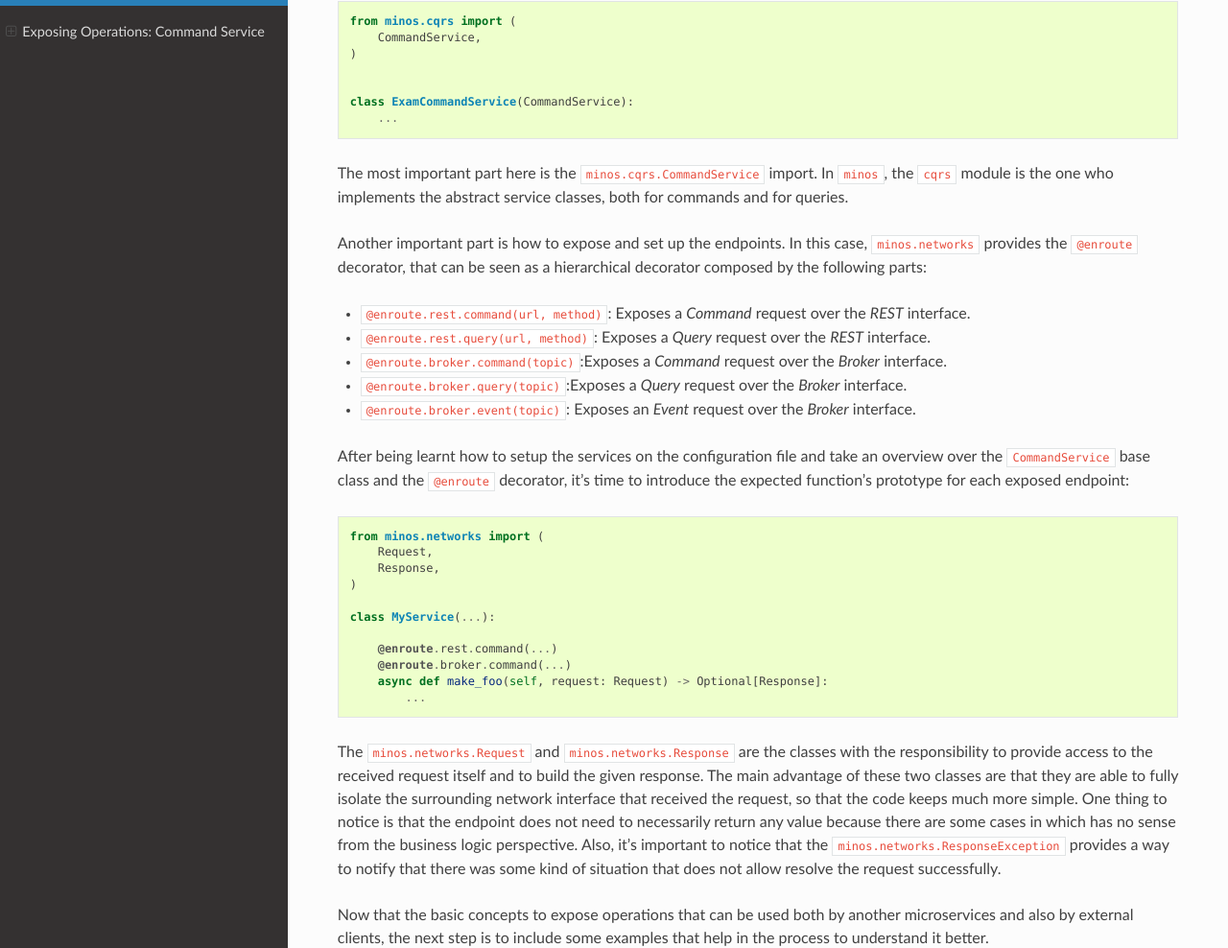
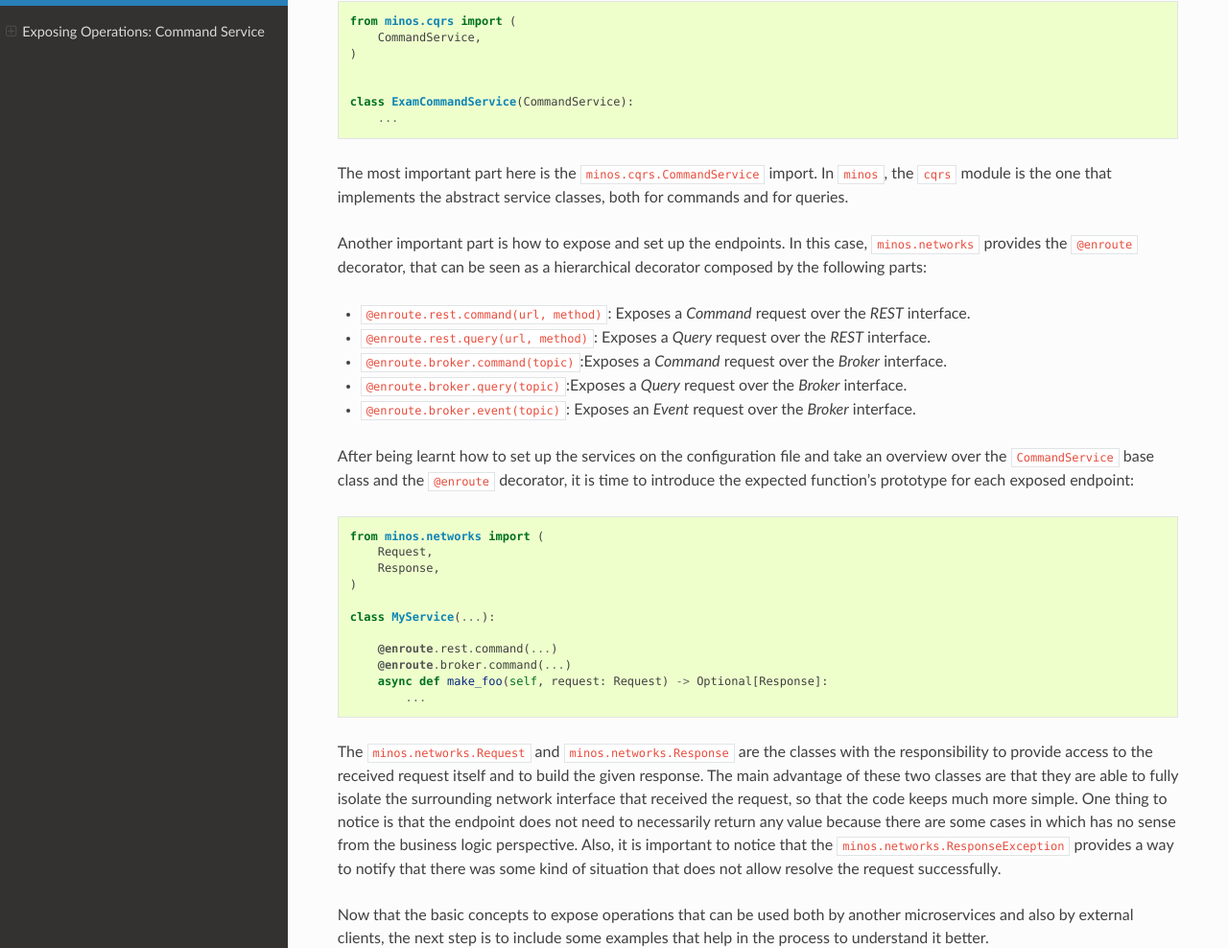
Before and after one commit to Clariteia/minos-documentation, a Sphinx documentation site: the page built from docs/quickstart/command.md, in a window 1280 px wide and 1400 px high, scrolled down 1214 px. Shown: the part 87-1075 px from the top of the window at 96% size. Built offline with Sphinx 7.4.7 and the Read the Docs theme 2.0.0, drawn with Linux system fonts in a browser that asks for light colours; some of the changed text lies outside the part shown.

Commit message:
- Fixed aggregate.
issue #2

````diff
--- a/docs/quickstart/command.md
+++ b/docs/quickstart/command.md
@@ -2,9 +2,9 @@
 
 ## Introduction
 
-After being learned how to setup a `minos` microservice and knowing the `Aggregate` basics and being able to start working on the domain model, the next step is to expose the implemented functionality outside, to be used both by another microservices and external clients! One of the main advantages of using `minos` is that it is able to expose endpoints over different interfaces transparently, so that the infrastructure details (that in many cases require a big effort) are handled by the framework and the business logic becomes into the leading actor of the microservice.
+After being learned how to set up a `minos` microservice and knowing the `Aggregate` basics and being able to start working on the domain model, the next step is to expose the implemented functionality outside, to be used both by another microservices and external clients! One of the main advantages of using `minos` is that it is able to expose endpoints over different interfaces transparently, so that the infrastructure details (that in many cases require a big effort) are handled by the framework and the business logic becomes the leading actor of the microservice.
 
-The `minos` framework is based on the [CQRS](https://martinfowler.com/bliki/CQRS.html) pattern, which is characterised by the partition of the system into two main parts: the one focused into `Command` processing and the one focused into `Query` resolving. Following the event driven ideas, the `CommandService` is the one who processes requests that modify the internal state of the microservice, with changes on the `Aggregate`, that generate events, that can be handled by the `QueryService`, who updates its own query-oriented database. Then, the requests that will not change the state of the microservice (so that, the ones that are read-only) should be resolved by the `QueryService` who asks its own database.
+The `minos` framework is based on the [CQRS](https://martinfowler.com/bliki/CQRS.html) pattern, which is characterised by the partition of the system into two main parts: the one focused into `Commands` processing and the one focused into `Queries` resolving. Following the event driven ideas, the `CommandService` is the one that processes requests that modify the internal state of the microservice, with changes on the `Aggregate`, that generate events, that can be handled by the `QueryService`, that updates its own query-oriented database. Then, the requests that will not change the state of the microservice (so that, the ones that are read-only) should be resolved by the `QueryService` that asks its own database.
 
 The rest of the section is focused into the `CommandService` and the basic syntax to expose endpoints. Next, the :doc:`/quickstart/query` guide is fully focused into the `QueryService` and how to read and update the user-defined query database.
 
@@ -48,7 +48,7 @@ class ExamCommandService(CommandService):
     ...
 ```
 
-The most important part here is the `minos.cqrs.CommandService` import. In `minos`, the `cqrs` module is the one who implements the abstract service classes, both for commands and for queries.
+The most important part here is the `minos.cqrs.CommandService` import. In `minos`, the `cqrs` module is the one that implements the abstract service classes, both for commands and for queries.
 
 Another important part is how to expose and set up the endpoints. In this case, `minos.networks` provides the `@enroute` decorator, that can be seen as a hierarchical decorator composed by the following parts:
 * `@enroute.rest.command(url, method)`: Exposes a *Command* request over the *REST* interface.
@@ -57,7 +57,7 @@ Another important part is how to expose and set up the endpoints. In this case,
 * `@enroute.broker.query(topic)`:Exposes a *Query* request over the *Broker* interface.
 * `@enroute.broker.event(topic)`: Exposes an *Event* request over the *Broker* interface.
 
-After being learnt how to setup the services on the configuration file and take an overview over the `CommandService` base class and the `@enroute` decorator, it's time to introduce the expected function's prototype for each exposed endpoint:
+After being learnt how to set up the services on the configuration file and take an overview over the `CommandService` base class and the `@enroute` decorator, it is time to introduce the expected function's prototype for each exposed endpoint:
 
 ```python
 from minos.networks import (
@@ -74,7 +74,7 @@ class MyService(...):
 
 ```
 
-The `minos.networks.Request` and `minos.networks.Response` are the classes with the responsibility to provide access to the received request itself and to build the given response. The main advantage of these two classes are that they are able to fully isolate the surrounding network interface that received the request, so that the code keeps much more simple. One thing to notice is that the endpoint does not need to necessarily return any value because there are some cases in which has no sense from the business logic perspective. Also, it's important to notice that the `minos.networks.ResponseException` provides a way to notify that there was some kind of situation that does not allow resolve the request successfully.
+The `minos.networks.Request` and `minos.networks.Response` are the classes with the responsibility to provide access to the received request itself and to build the given response. The main advantage of these two classes are that they are able to fully isolate the surrounding network interface that received the request, so that the code keeps much more simple. One thing to notice is that the endpoint does not need to necessarily return any value because there are some cases in which has no sense from the business logic perspective. Also, it is important to notice that the `minos.networks.ResponseException` provides a way to notify that there was some kind of situation that does not allow resolve the request successfully.
 
 Now that the basic concepts to expose operations that can be used both by another microservices and also by external clients, the next step is to include some examples that help in the process to understand it better.
 
@@ -109,7 +109,7 @@ class ExamCommandService(CommandService):
 
 ```
 
-In this case, the command is exposed both over the *REST* and *Broker* interfaces. The way to extract the information from a `Request` instance is through its `content()` method, that in this case is assumed to be a `dict` instance containing the `subject` and `title` fields. The `return` value in this case is a `Response` instance, in which the content is composed of an `UUID` instance, but another composed options would have been possible. To know more about that, it's recommended to visit [TODO: link to Request/Response architecture section].
+In this case, the command is exposed both over the *REST* and *Broker* interfaces. The way to extract the information from a `Request` instance is through its `content()` method, that in this case is assumed to be a `dict` instance containing the `subject` and `title` fields. The `return` value in this case is a `Response` instance, in which the content is composed of an `UUID` instance, but another composed options would have been possible. To know more about that, it is recommended to visit [TODO: link to Request/Response architecture section].
 
 ## Adding `Exam` questions!
 
@@ -182,7 +182,7 @@ The interesting part of this handling method is that it does not return any `Res
 
 ## Deleting `Exam` by events...
 
-The `Exam` aggregate contains a `ModelRef` to an external `Subject` aggregate, that it's assumed that is defined into another microservice. In classic monolithic systems that uses relational database schemas, a `ON DELETE` statement defines how instances with references will behave after a deletion of the referred instance. As `minos` follows the event driven ideas, it's also possible to perform operations after an event is published. So, a common use case of that could be to implement the `ON DELETE CASCADE` strategy between `Exam` and `Subject`:
+The `Exam` aggregate contains a `ModelRef` to an external `Subject` aggregate, that it is assumed that is defined into another microservice. In classic monolithic systems that uses relational database schemas, a `ON DELETE` statement defines how instances with references will behave after a deletion of the referred instance. As `minos` follows the event driven ideas, it is also possible to perform operations after an event is published. So, a common use case of that could be to implement the `ON DELETE CASCADE` strategy between `Exam` and `Subject`:
 
 ```python
 from minos.common import (
@@ -208,13 +208,13 @@ class ExamCommandService(CommandService):
             await exam.delete()
 ```
 
-One of the main advantages of an event based implementation is that it's very easy to understand and implement. Also, it keeps the dependencies on the right direction and improves isolation of each component in the system. [TODO: Tell the saga based alternative.]
+One of the main advantages of an event based implementation is that it is very easy to understand and implement. Also, it keeps the dependencies on the right direction and improves isolation of each component in the system. [TODO: Tell the saga based alternative.]
 
 ## Why not to implement `get` operations as commands?
 
 The queries (or get operations) are a special kind of operations characterised by the absence of side effects. As the `minos` framework follow the [CQRS](https://martinfowler.com/bliki/CQRS.html) pattern, it is highly recommended not to implement `get` operations to be resolved by the `CommandService` because its responsibility must be to define operations that change the internal `Aggregate` instances in some sense.
 
-By cons, the `QueryService` must not use the `Aggregate` class directly, so it cannot change its state, but it's able to know that state through the domain events given as `AggregateDiff` instances. In this way, the `QueryService` is able to have a custom internal representation of the `Aggregate` oriented to the queries that it implements, being easier to have big performance advantages. A more detailed explanation can be seen in :doc:`/quickstart/query`.
+By cons, the `QueryService` must not use the `Aggregate` class directly, so it cannot change its state, but it is able to know that state through the domain events given as `AggregateDiff` instances. In this way, the `QueryService` is able to have a custom internal representation of the `Aggregate` oriented to the queries that it implements, being easier to have big performance advantages. A more detailed explanation can be seen in :doc:`/quickstart/query`.
 
 ## Summary
 
````
